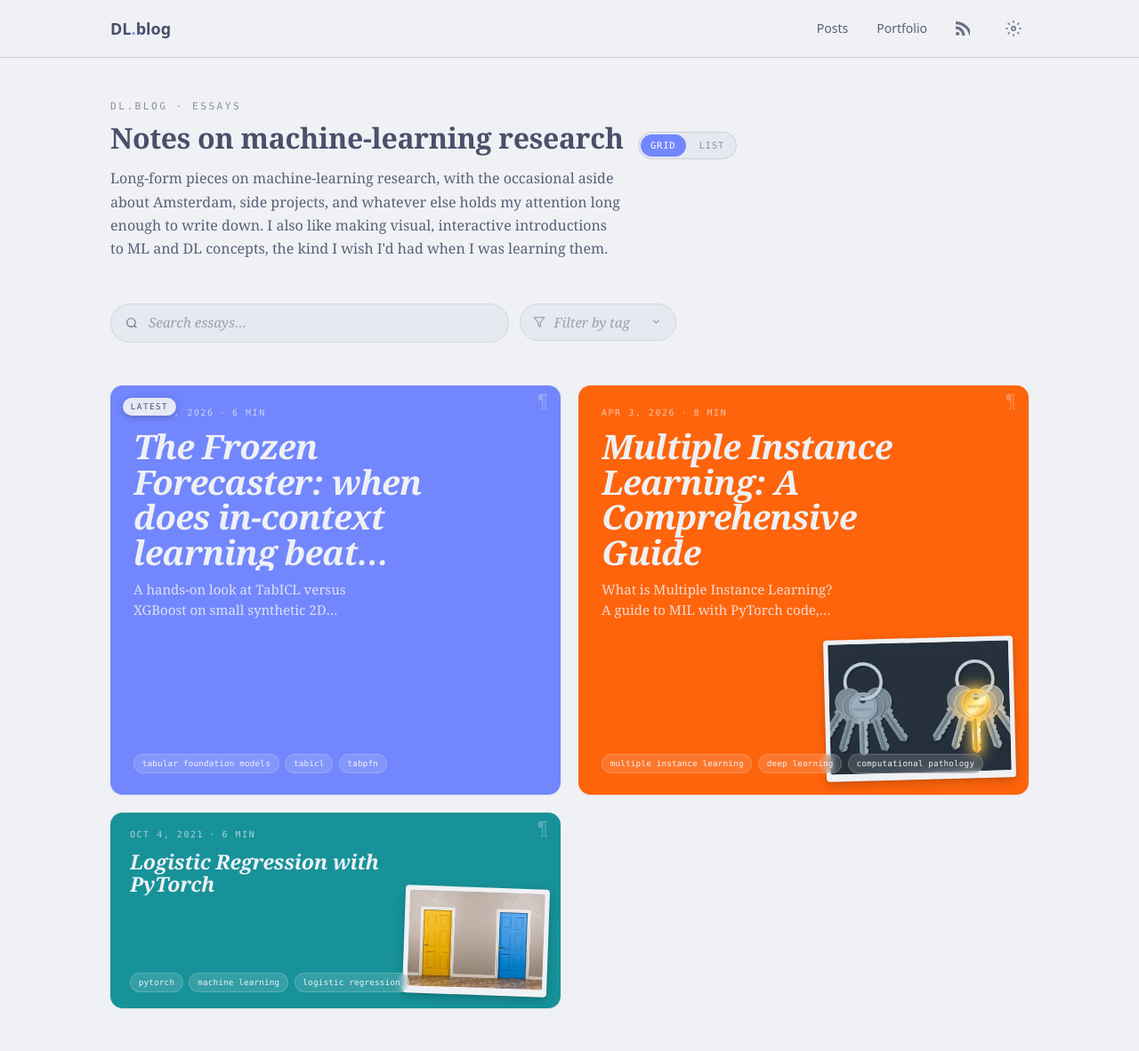
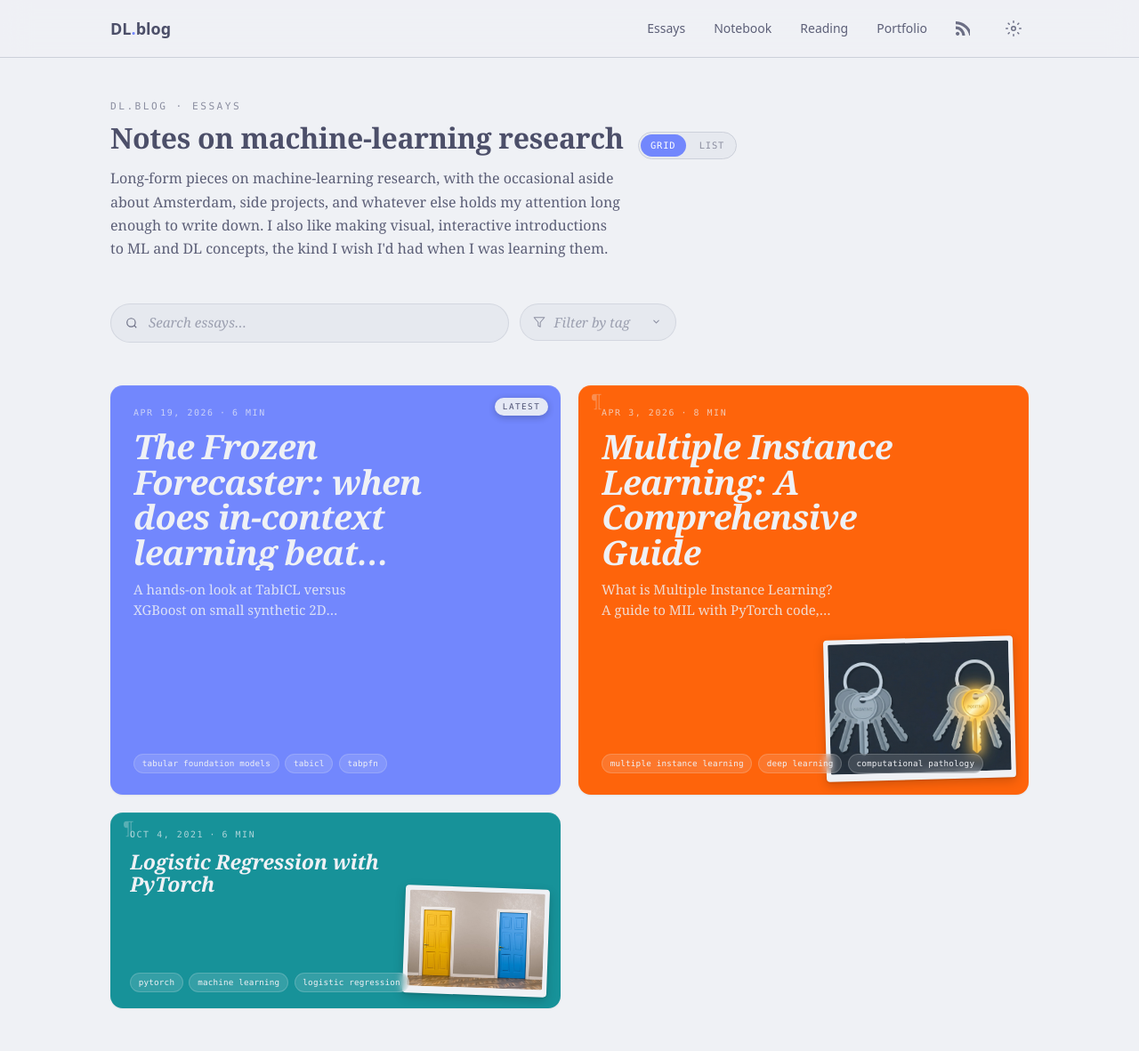
Before and after one commit to loevlie/PhD_Website, a Django app: page /blog/ in a window 1280 px wide. Shown: the top 1181 px of the page at 89% size. Run offline with Django 5.2, Linux system fonts and the light colour scheme; data comes from the database, SQL or seed files in the repository; data that the repository does not hold is empty; parts of the project's set-up code (start-up, migrations or seed data) failed here and were passed over; some libraries are stand-ins or nearby versions.

Commit message:
Add Notebook + Reading to blog nav; move Latest chip to top-right
Two small follow-ups to the multi-surface push:

- The blog nav (blog_base.html) is its own slim navbar, separate from
  the portfolio nav, and didn't get the Notebook + Reading entries.
  Added them on both desktop and mobile, plus relabelled "Posts"
  to "Essays" so the three writing surfaces (Essays / Notebook /
  Reading) are presented as peers.

- The Latest chip on the first blog card was top-left, overlapping
  the date in the meta-eyebrow. Moved it to top-right; the
  decorative pilcrow now sits top-left (and is hidden on the card
  carrying the chip via :has() so the corner stays clean).

Notebook will populate as posts get kind=lab_note (via the editor's
Surface picker or admin); Reading already has 5 seeded papers from
migration 0010 that should land on the next deploy.

```diff
--- a/portfolio/templates/portfolio/blog.html
+++ b/portfolio/templates/portfolio/blog.html
@@ -142,11 +142,12 @@
     .blog-card.tint-7 { background: var(--ctp-green); }
     .blog-card.tint-8 { background: var(--ctp-sapphire); }
 
-    /* Subtle decorative pilcrow in the top-right corner — editorial mark
-       that signals "this is a piece of writing." Half-opacity, serif. */
+    /* Subtle decorative pilcrow in the top-LEFT corner — editorial mark
+       that signals "this is a piece of writing." Half-opacity, serif.
+       (Moved from top-right because the Latest chip lives there now.) */
     .blog-card .mark {
         position: absolute;
-        top: 0.5rem; right: 0.875rem;
+        top: 0.5rem; left: 0.875rem;
         font-family: var(--font-serif, 'IBM Plex Serif', serif);
         font-size: 1.25rem;
         font-style: italic;
@@ -259,7 +260,7 @@
        card-tint contrast just works. Mono meta + serif title + serif blurb
        + mono tags. */
     .blog-card .latest-chip {
-        position: absolute; top: 0.875rem; left: 0.875rem;
+        position: absolute; top: 0.875rem; right: 0.875rem;
         z-index: 3;
         font-family: var(--font-mono, monospace);
         font-size: 0.58rem; text-transform: uppercase; letter-spacing: 0.16em;
@@ -267,6 +268,9 @@
         padding: 0.2rem 0.55rem; border-radius: 999px;
         opacity: 0.92;
     }
+    /* When the Latest chip is present, hide the pilcrow on that card —
+       it would sit awkwardly close to the date in the top-left. */
+    .blog-card:has(.latest-chip) .mark { display: none; }
     .blog-card .meta-eyebrow {
         font-family: var(--font-mono, monospace);
         font-size: 0.62rem; text-transform: uppercase; letter-spacing: 0.16em;
--- a/portfolio/templates/portfolio/blog_base.html
+++ b/portfolio/templates/portfolio/blog_base.html
@@ -515,7 +515,9 @@
 
             <!-- Desktop links -->
             <div class="hidden md:flex items-center gap-8">
-                <a href="/blog/" class="text-sm text-content-secondary hover:text-text transition-colors">Posts</a>
+                <a href="/blog/" class="text-sm text-content-secondary hover:text-text transition-colors">Essays</a>
+                <a href="/notebook/" class="text-sm text-content-secondary hover:text-text transition-colors">Notebook</a>
+                <a href="/reading/" class="text-sm text-content-secondary hover:text-text transition-colors">Reading</a>
                 <a href="/" class="text-sm text-content-secondary hover:text-text transition-colors">Portfolio</a>
                 <a href="/blog/feed/" class="text-sm text-content-muted hover:text-text transition-colors" title="RSS Feed">
                     <svg width="16" height="16" viewBox="0 0 24 24" fill="currentColor"><path d="M6.503 20.752c0 1.794-1.456 3.248-3.251 3.248-1.796 0-3.252-1.454-3.252-3.248 0-1.794 1.456-3.248 3.252-3.248 1.795.001 3.251 1.454 3.251 3.248zm-6.503-12.572v4.811c6.05.062 10.96 4.966 11.022 11.009h4.817c-.062-8.71-7.118-15.758-15.839-15.82zm0-8.18v4.819c12.951.115 23.357 10.629 23.461 23.465h4.539c-.11-15.629-12.862-28.326-28-28.284z"/></svg>
@@ -561,7 +563,9 @@
         <!-- Mobile menu -->
         <div x-show="mobileOpen" x-cloak x-transition:enter="transition ease-out duration-200" x-transition:enter-start="opacity-0 -translate-y-2" x-transition:enter-end="opacity-100 translate-y-0" x-transition:leave="transition ease-in duration-150" x-transition:leave-start="opacity-100 translate-y-0" x-transition:leave-end="opacity-0 -translate-y-2"
              class="md:hidden border-t border-border bg-base/95 backdrop-blur-lg px-6 py-4 flex flex-col gap-3">
-            <a href="/blog/" @click="mobileOpen = false" class="text-base text-content-secondary hover:text-text py-2">Posts</a>
+            <a href="/blog/" @click="mobileOpen = false" class="text-base text-content-secondary hover:text-text py-2">Essays</a>
+            <a href="/notebook/" @click="mobileOpen = false" class="text-base text-content-secondary hover:text-text py-2">Notebook</a>
+            <a href="/reading/" @click="mobileOpen = false" class="text-base text-content-secondary hover:text-text py-2">Reading</a>
             <a href="/" @click="mobileOpen = false" class="text-base text-content-secondary hover:text-text py-2">Portfolio</a>
             <a href="/blog/feed/" class="text-base text-content-muted hover:text-text py-2">RSS Feed</a>
             <div class="border-t border-surface-0 pt-3 mt-1">
```
